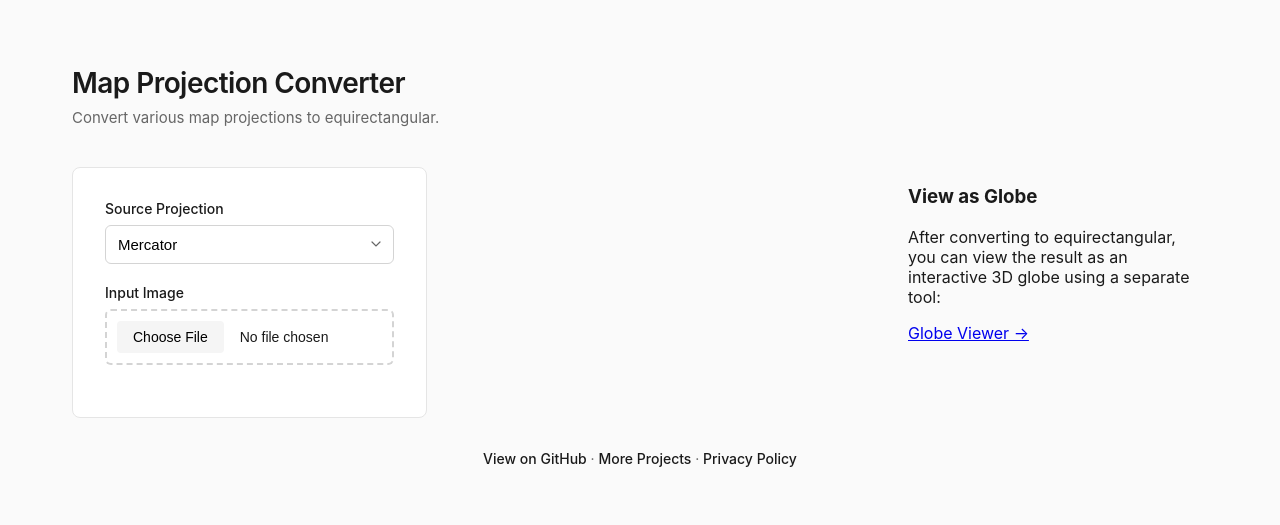
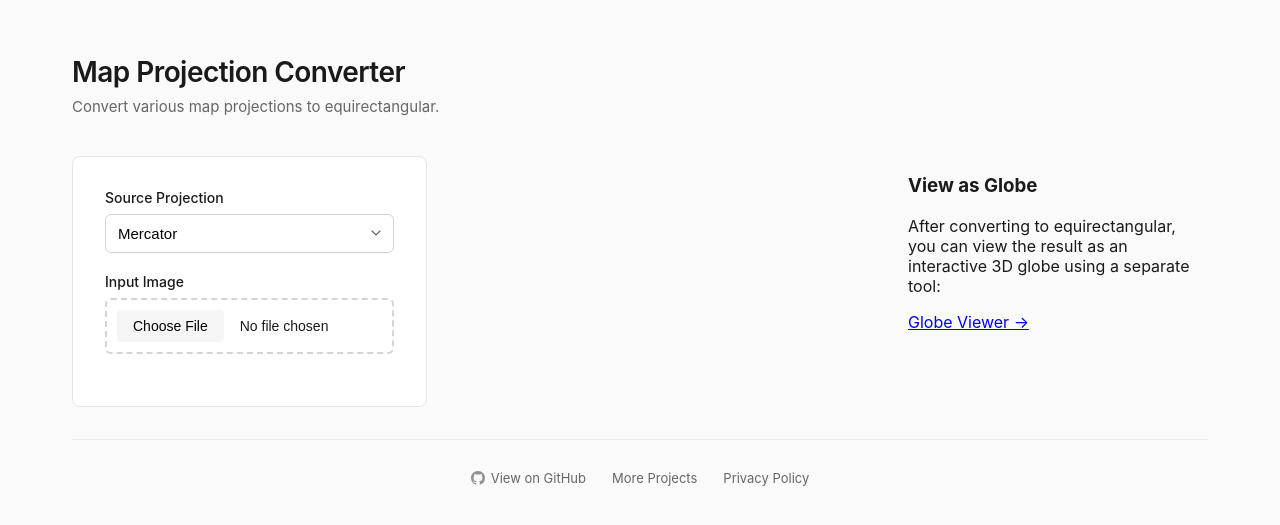
Before and after one commit to Nystik-gh/map-projection-converter, a website: page index.html in a window 1280 px wide. Shown: the part 127-652 px from the top of the page. Drawn offline with Linux system fonts and the light colour scheme.

Commit message:
restyle links

```diff
--- a/index.html
+++ b/index.html
@@ -78,19 +78,16 @@
     </main>
 
     <footer>
-      <p class="github-link">
-        <a href="https://github.com/Nystik-gh/map-projection-converter" target="_blank">
+      <nav class="footer-nav">
+        <a href="https://github.com/Nystik-gh/map-projection-converter" target="_blank" rel="noopener">
+          <svg width="14" height="14" viewBox="0 0 16 16" fill="currentColor" aria-hidden="true">
+            <path d="M8 0C3.58 0 0 3.58 0 8c0 3.54 2.29 6.53 5.47 7.59.4.07.55-.17.55-.38 0-.19-.01-.82-.01-1.49-2.01.37-2.53-.49-2.69-.94-.09-.23-.48-.94-.82-1.13-.28-.15-.68-.52-.01-.53.63-.01 1.08.58 1.23.82.72 1.21 1.87.87 2.33.66.07-.52.28-.87.51-1.07-1.78-.2-3.64-.89-3.64-3.95 0-.87.31-1.59.82-2.15-.08-.2-.36-1.02.08-2.12 0 0 .67-.21 2.2.82.64-.18 1.32-.27 2-.27.68 0 1.36.09 2 .27 1.53-1.04 2.2-.82 2.2-.82.44 1.1.16 1.92.08 2.12.51.56.82 1.27.82 2.15 0 3.07-1.87 3.75-3.65 3.95.29.25.54.73.54 1.48 0 1.07-.01 1.93-.01 2.2 0 .21.15.46.55.38A8.012 8.012 0 0016 8c0-4.42-3.58-8-8-8z"/>
+          </svg>
           View on GitHub
         </a>
-        ·
-        <a href="https://thiefling.com/things/" target="_blank">
-          More Projects
-        </a>
-        ·
-        <a href="https://thiefling.com/privacy-policy/" target="_blank">
-          Privacy Policy
-        </a>
-      </p>
+        <a href="https://thiefling.com/things/" target="_blank" rel="noopener">More Projects</a>
+        <a href="https://thiefling.com/privacy-policy/" target="_blank" rel="noopener">Privacy Policy</a>
+      </nav>
     </footer>
   </div>
 
--- a/style.css
+++ b/style.css
@@ -315,22 +315,41 @@ button:disabled {
 }
 
 footer {
-  text-align: center;
+  padding-top: 1.5rem;
+  margin-top: 1rem;
+  border-top: 1px solid #ececec;
 }
 
-.github-link {
-  font-size: 0.875rem;
-  color: #666;
+.footer-nav {
+  display: flex;
+  justify-content: center;
+  align-items: center;
+  gap: 0.375rem;
+  flex-wrap: wrap;
+  font-size: 0.8125rem;
 }
 
-.github-link a {
-  color: #1a1a1a;
+.footer-nav a {
+  display: inline-flex;
+  align-items: center;
+  gap: 0.375rem;
+  color: #666;
   text-decoration: none;
-  font-weight: 500;
-  border-bottom: 1px solid transparent;
-  transition: border-color 0.2s;
+  padding: 0.375rem 0.625rem;
+  border-radius: 5px;
+  transition: color 0.15s, background 0.15s;
 }
 
-.github-link a:hover {
-  border-bottom-color: #1a1a1a;
+.footer-nav a:hover {
+  color: #1a1a1a;
+  background: #f0f0f0;
 }
+
+.footer-nav a svg {
+  opacity: 0.7;
+  transition: opacity 0.15s;
+}
+
+.footer-nav a:hover svg {
+  opacity: 1;
+}
```
